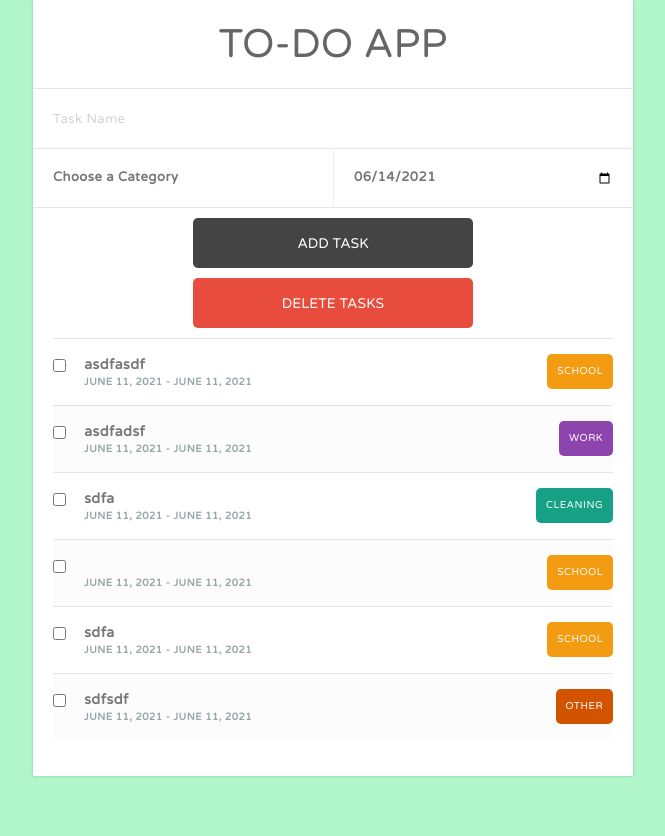
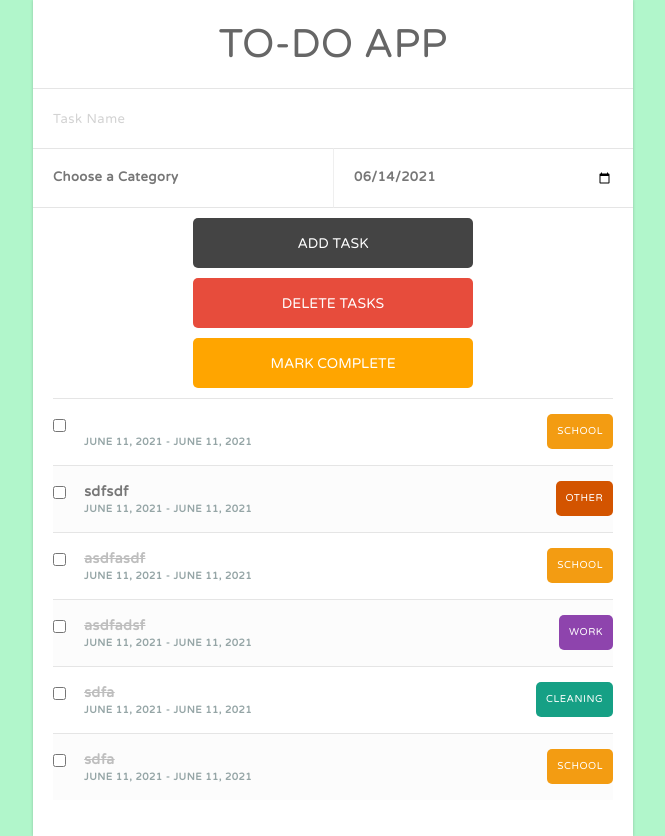
Before and after one commit to li-matthew/todoApp, a Django app: page / in a window 1280 px wide. Shown: the whole page, without its empty margins (307-972 px from the left). Before the commit the page ends 777 px from the top, so only its background shows below. Run offline with Django 3.2, Linux system fonts and the light colour scheme; data comes from the database, SQL or seed files in the repository; both versions use the stored data as it was after the commit; some libraries are stand-ins or nearby versions; some web fonts are replaced.

Commit message:
add mark complete functionality

```diff
--- a/todolist/models.py
+++ b/todolist/models.py
@@ -18,6 +18,7 @@ class TodoList(models.Model):
     created = models.DateField(default=timezone.now().strftime('%Y-%m-%d'))
     due_date = models.DateField(default=timezone.now().strftime('%Y-%m-%d'))
     category = models.ForeignKey(Category, default='general', on_delete=models.CASCADE)
+    complete = models.BooleanField(default=False)
 
     class Meta:
         ordering = ['-created']
--- a/todolist/static/css/styles.css
+++ b/todolist/static/css/styles.css
@@ -190,11 +190,21 @@ button {
 
 .taskDelete {
     background: #e74c3c;
+    margin-bottom: 10px;
     /* padding-left: 30px; */
 }
 
 .taskDelete:hover {
     background: #c0392b;
+}
+
+.taskComplete {
+    background: orange;
+    /* padding-left: 30px; */
+}
+
+.taskComplete:hover {
+    background: brown;
 }
 
 .taskList {
@@ -219,7 +229,7 @@ button {
     margin-right: 1em;
 }
 
-.complete-true {
+.complete-True {
     text-decoration: line-through;
     color: #bebebe;
 }
--- a/todolist/templates/index.html
+++ b/todolist/templates/index.html
@@ -20,7 +20,7 @@
                     {% csrf_token %}
                     <div class="inputContainer input-group">
                         <input type="text" class="taskName" placeholder="Task Name" aria-label="task"
-                            aria-describedby="basic-addon1" name='description'>
+                            aria-describedby="basic-addon1" name='description' required>
                     </div>
                     <div class="inputContainer half last input-group">
                         <select id='category' class="taskCategory" name='categorySelect' required>
@@ -38,9 +38,11 @@
                         <button class='taskAdd' name='taskAdd' type='submit'>
                             Add Task
                         </button>
-                        <button class='taskDelete' name='taskDelete' formnovalidate='' type='submit'
-                            onclick="$('input#sublist').click();">
+                        <button class='taskDelete' name='taskDelete' formnovalidate='' type='submit'>
                             Delete Tasks
+                        </button>
+                        <button class='taskComplete' name='taskComplete' formnovalidate='' type='submit'>
+                            Mark Complete
                         </button>
                     </div>
 
@@ -50,7 +52,7 @@
                             <input type='checkbox' class='taskCheckbox' name='checkedBox' id="{{ todo.id }}"
                                 value="{{ todo.id }}">
                             <label for="{{ todo.id }}">
-                                <span class='complete-'>{{ todo.title }}</span>
+                                <span class='complete-{{todo.complete}}'>{{ todo.title }}</span>
                             </label>
                             <span class="category-{{ todo.category }}">{{ todo.category }}</span>
                             <strong class="taskDate">
--- a/todolist/views.py
+++ b/todolist/views.py
@@ -13,13 +13,24 @@ def index(request):
             date = str(request.POST['date'])
             category = request.POST['categorySelect']
             content = title + ' -- ' + date + ' ' + category
-            Todo = TodoList(title=title, content=content, due_date=date, category=Category.objects.get(name=category))
+            Todo = TodoList(title=title, content=content, due_date=date, category=Category.objects.get(name=category), complete=False)
             Todo.save()
             return redirect('/')
         if 'taskDelete' in request.POST:
             checkedList = request.POST.getlist('checkedBox')
-            for todoId in checkedList:
-                print(todoId)
-                todo = TodoList.objects.get(id=int(todoId))
-                todo.delete()
-    return render(request, 'index.html', {'todos': todos, 'categories': categories, 'date': dateformat.format(timezone.now().date(), 'Y-m-d')})
+            if len(checkedList) > 0:
+                for todoId in checkedList:
+                    print(todoId)
+                    todo = TodoList.objects.get(id=int(todoId))
+                    todo.delete()
+        if 'taskComplete' in request.POST:
+            checkedList = request.POST.getlist('checkedBox')
+            if len(checkedList) > 0:
+                for todoId in checkedList:
+                    print(todoId)
+                    todo = TodoList.objects.get(id=int(todoId))
+                    print(todo.title)
+                    todo.complete = True
+                    print(todo.complete)
+                    todo.save()
+    return render(request, 'index.html', {'todos': todos.order_by('complete'), 'categories': categories, 'date': dateformat.format(timezone.now().date(), 'Y-m-d')})
```
Also changed, not shown: db.sqlite3, todolist/migrations/0002_auto_20210611_2339.py (added).
